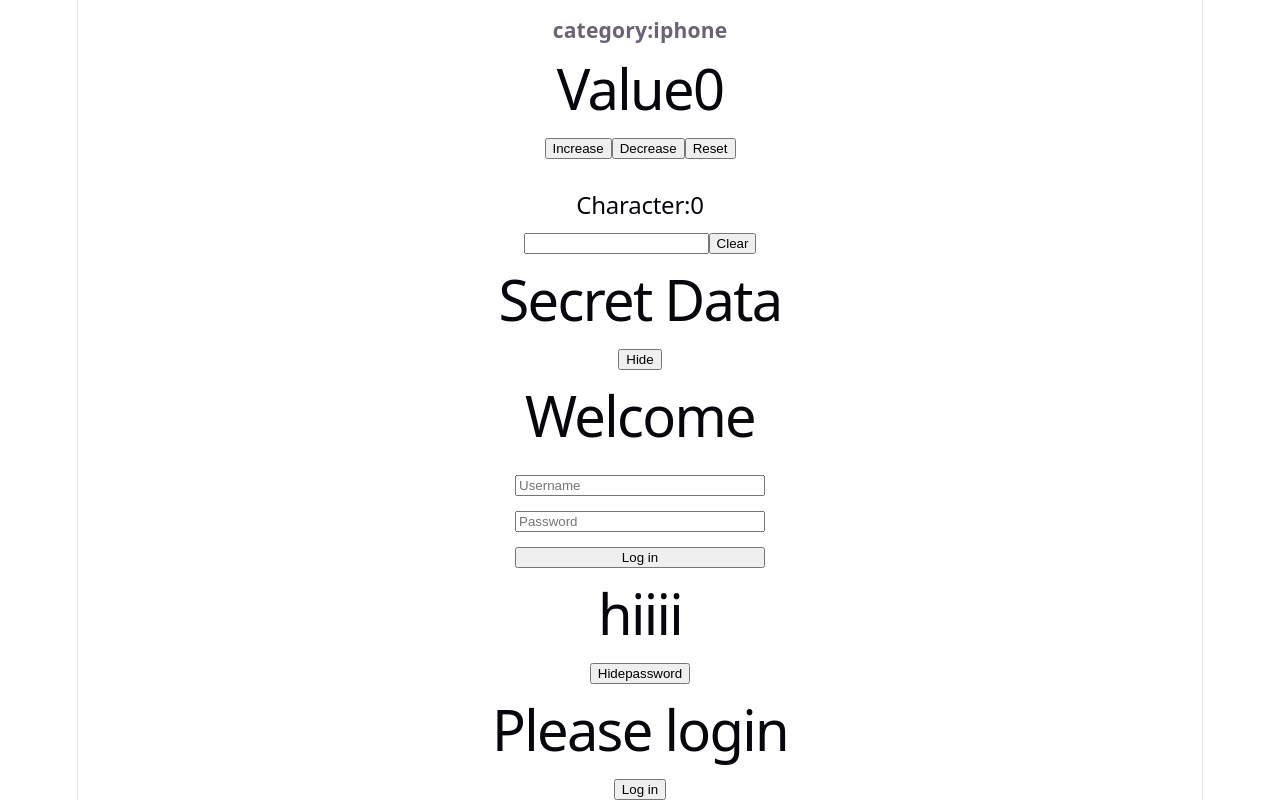
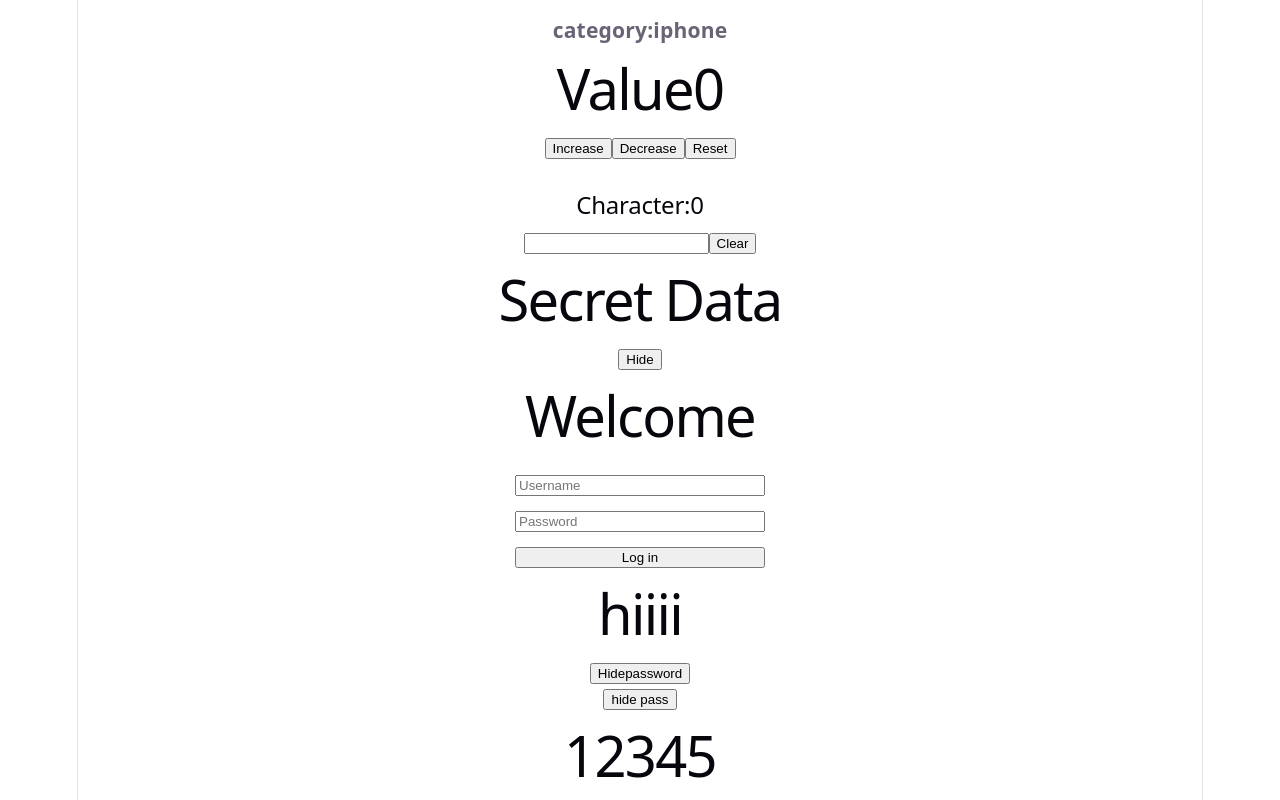
Before and after one commit to viveksingh002/Practicereact, a React (Vite) app: page / in a window 1280 px wide. Shown: the part 1112-1912 px from the top of the page. Built offline with nearby package versions, Linux system fonts and the light colour scheme.

Commit message:
ternary operator

```diff
--- a/src/Ternaryoperator.jsx
+++ b/src/Ternaryoperator.jsx
@@ -1,17 +1,36 @@
+// import { useState } from "react";
+// function Ternaryoperator(){
+//     const[value,setvalue]=useState(true)
+
+// return(
+//     <div>
+//     {
+//     value ? <h1>Please login</h1>: <h1>Log out</h1>
+//     }
+//         <button onClick={()=>setvalue(!value)}>
+//             {
+//                 value?"Log in":"Log out"
+//             }
+//         </button>
+//     </div>
+// )
+// }
+// export default Ternaryoperator;
+
 import { useState } from "react";
 function Ternaryoperator(){
+    const password=12345;
     const[value,setvalue]=useState(true)
-
 return(
     <div>
-    {
-    value ? <h1>Please login</h1>: <h1>Log out</h1>
-    }
         <button onClick={()=>setvalue(!value)}>
             {
-                value?"Log in":"Log out"
+                value?"hide pass":"show pass"
             }
         </button>
+        {
+            value?<h1>{password}</h1>:<h1></h1>
+        }
     </div>
 )
 }
```
